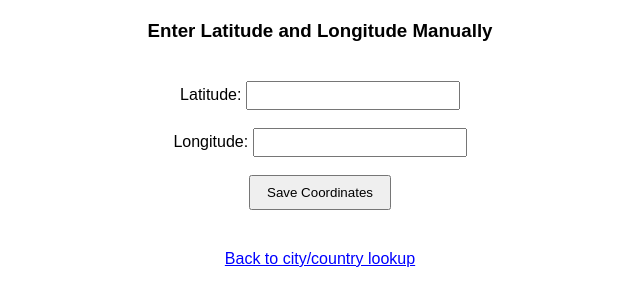
After one commit to FHMattCy/Project-Group-3, a Flask app: page /location in a window 1280 px wide. The commit adds this page. Shown: the top 306 px of the page, without its empty margins (320-960 px from the left). Run offline with Flask 3, Linux system fonts and the light colour scheme.

Commit message:
added coordinate input

```diff
--- a/app.py
+++ b/app.py
@@ -3,38 +3,48 @@ import os
 
 app = Flask(__name__)
 
-# Ensure the coords.txt file is in the root project directory
 coords_file = os.path.join(os.getcwd(), 'coords.txt')
 
 @app.route('/')
 def index():
+    # หน้า index ที่ให้กรอก city กับ country
     return render_template('index.html')
 
 @app.route('/predict', methods=['POST'])
 def predict_location():
     data = request.get_json()
-
     latitude = data.get('latitude')
     longitude = data.get('longitude')
 
     if latitude is None or longitude is None:
         return jsonify({"error": "Latitude and longitude are required"}), 400
 
-    # Create a message to log the coordinates
     coords_message = f"Latitude: {latitude}, Longitude: {longitude}\n"
-
-    # Write coordinates to the coords.txt file
     with open(coords_file, 'w') as file:
         file.write(coords_message)
 
-    # Example: Return the coordinates and a success message
-    prediction = {
+    return jsonify({
         "latitude": latitude,
         "longitude": longitude,
         "message": "Location received and saved to coords.txt"
-    }
+    })
 
-    return jsonify(prediction)
+@app.route('/location', methods=['GET', 'POST'])
+def enter_location():
+    if request.method == 'POST':
+        latitude = request.form.get('latitude')
+        longitude = request.form.get('longitude')
+
+        if not latitude or not longitude:
+            return render_template('location.html', error="Please enter both latitude and longitude.")
+
+        coords_message = f"Latitude: {latitude}, Longitude: {longitude}\n"
+        with open(coords_file, 'w') as file:
+            file.write(coords_message)
+
+        return render_template('location.html', success="Coordinates saved successfully!")
+
+    return render_template('location.html')
 
 if __name__ == '__main__':
     app.run(debug=True)
--- a/coords.txt
+++ b/coords.txt
@@ -1 +1 @@
-Latitude: 13.75, Longitude: 100.5167
+Latitude: 100, Longitude: 300
--- a/static/css/style.css
+++ b/static/css/style.css
@@ -1,12 +1,26 @@
 body {
     font-family: Arial, sans-serif;
     text-align: center;
+    margin: 20px;
 }
 
 form {
-    margin: 20px;
+    margin: 20px auto;
+    display: inline-block;
 }
 
-h3 {
-    color: black;
+input {
+    width: 200px;
+    padding: 5px;
 }
+
+button {
+    padding: 8px 16px;
+    cursor: pointer;
+}
+
+a {
+    display: block;
+    margin-top: 20px;
+    color: blue;
+}
--- a/templates/index.html
+++ b/templates/index.html
@@ -2,7 +2,6 @@
 <html lang="en">
 <head>
     <meta charset="UTF-8">
-    <meta name="viewport" content="width=device-width, initial-scale=1.0">
     <title>Get Latitude and Longitude</title>
     <link rel="stylesheet" href="{{ url_for('static', filename='css/style.css') }}">
 </head>
@@ -23,6 +22,8 @@
     <h4>Latitude: <span id="latitude"></span></h4>
     <h4>Longitude: <span id="longitude"></span></h4>
 
+    <p><a href="/location">Want to enter coordinates manually?</a></p>
+
     <script src="{{ url_for('static', filename='js/script.js') }}"></script>
 </body>
 </html>
--- /dev/null
+++ b/templates/location.html
@@ -0,0 +1,37 @@
+<!DOCTYPE html>
+<html lang="en">
+<head>
+    <meta charset="UTF-8">
+    <title>Manual Coordinates Input</title>
+    <link rel="stylesheet" href="{{ url_for('static', filename='css/style.css') }}">
+</head>
+<body>
+
+    <h3>Enter Latitude and Longitude Manually</h3>
+
+    {% if error %}
+        <p style="color: red;">{{ error }}</p>
+    {% endif %}
+    {% if success %}
+        <p style="color: green;">{{ success }}</p>
+    {% endif %}
+
+    <form method="POST" action="/location">
+        <label for="latitude">Latitude:</label>
+        <input type="text" name="latitude" id="latitude" value="{{ latitude or '' }}" required><br><br>
+
+        <label for="longitude">Longitude:</label>
+        <input type="text" name="longitude" id="longitude" value="{{ longitude or '' }}" required><br><br>
+
+        <button type="submit">Save Coordinates</button>
+    </form>
+
+    {% if latitude and longitude %}
+        <h4>Latitude: <span id="lat-result">{{ latitude }}</span></h4>
+        <h4>Longitude: <span id="lon-result">{{ longitude }}</span></h4>
+    {% endif %}
+
+    <p><a href="/">Back to city/country lookup</a></p>
+
+</body>
+</html>
```
